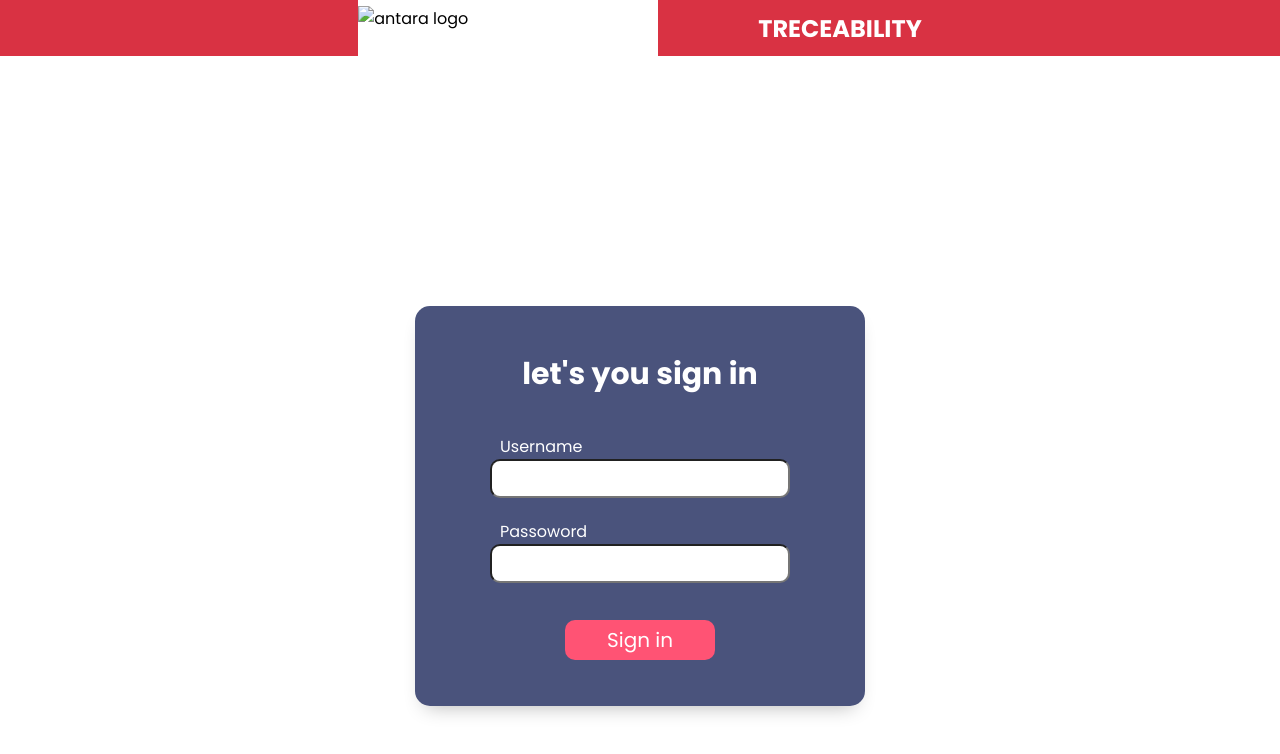
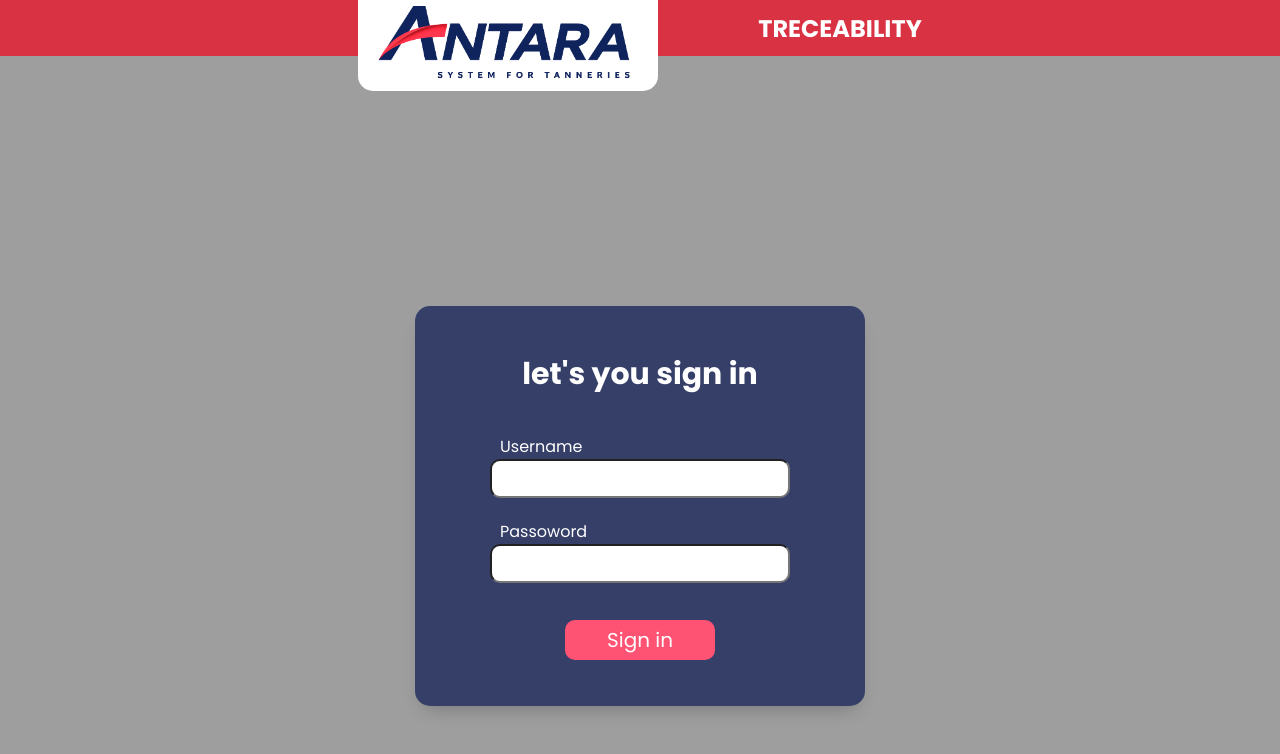
Before and after one commit to alexandredrf/projetowebrastreabilidade, a plain HTML site: page index.html in a window 1280 px wide. Drawn offline with Linux system fonts and the light colour scheme; the site is published under a folder, as on GitHub Pages, so addresses that start at the root find nothing.

Commit message:
ajustando imagens

```diff
--- a/index.html
+++ b/index.html
@@ -20,7 +20,7 @@
     <div id="app">
         <header>
             <div class="bglogo">
-                 <img src="/img/logo3.png" alt="antara logo">
+                 <img src="./img/logo3.png" alt="antara logo">
             </div>
             <h1>Treceability</h1>
         </header>
--- a/style.css
+++ b/style.css
@@ -26,7 +26,7 @@
         max-width: 100%;
         height: 100vh;
         margin: 0 auto;
-        background-image: url(/img/background.jpg);
+        background-image: url(./img/background.jpg);
         background-repeat: no repeat;
         background-size: cover;
         /* padding: 2rem; */
```
